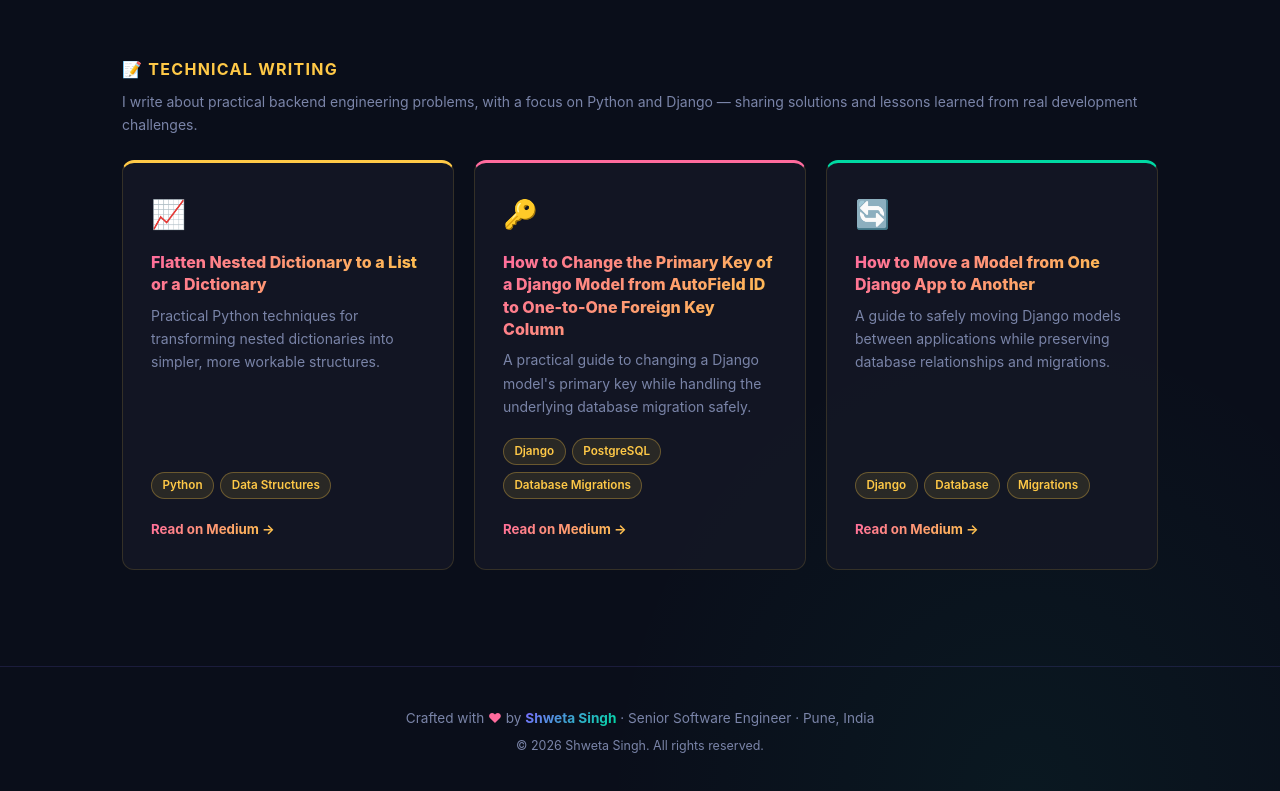
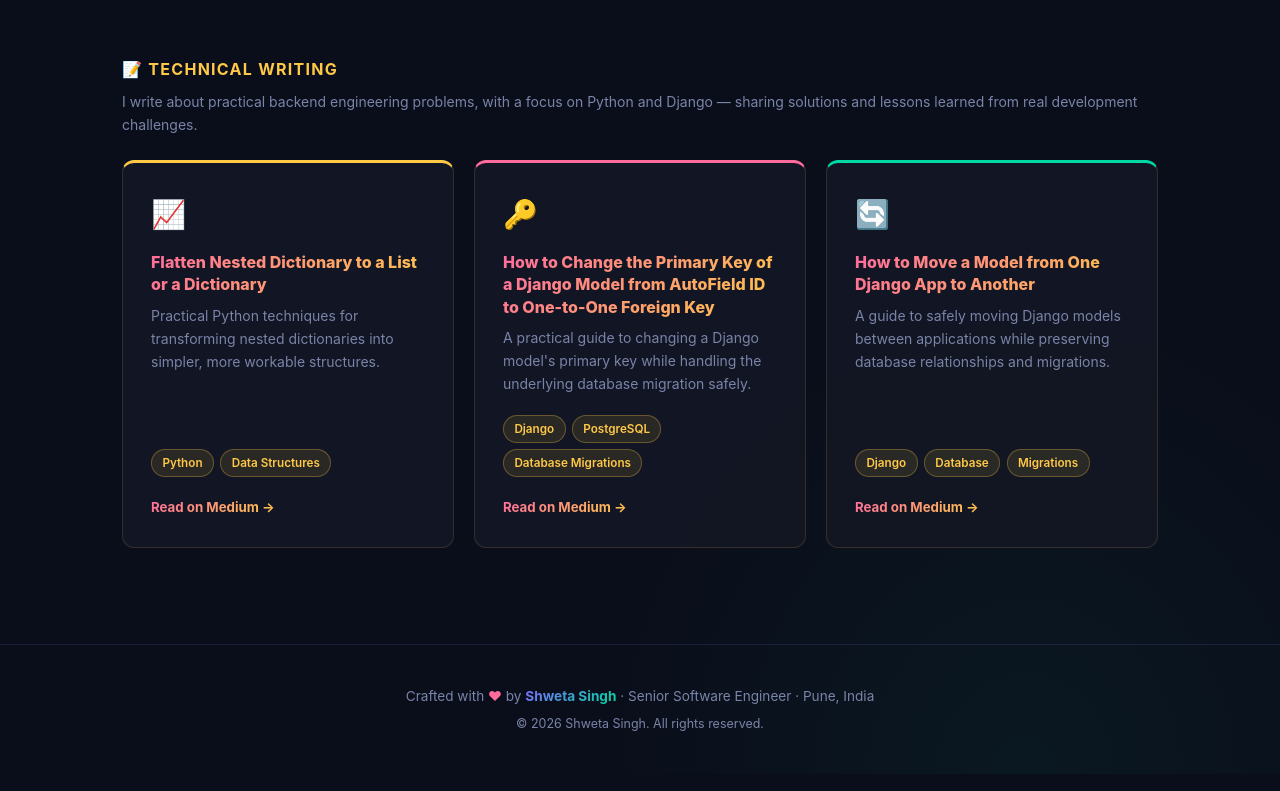
Before and after one commit to shwetasinghh/shwetasinghh.github.io, a plain HTML site: page projects.html in a window 1280 px wide. Shown: the part 1366-2157 px from the top of the page. Drawn offline with Linux system fonts and the light colour scheme.

Commit message:
update resume

```diff
--- a/projects.html
+++ b/projects.html
@@ -253,7 +253,7 @@
 
       <div class="writing-card reveal">
         <div class="writing-icon">&#128273;</div>
-        <div class="writing-title">How to Change the Primary Key of a Django Model from AutoField ID to One-to-One Foreign Key Column</div>
+        <div class="writing-title">How to Change the Primary Key of a Django Model from AutoField ID to One-to-One Foreign Key</div>
         <p class="writing-desc">A practical guide to changing a Django model's primary key while handling the underlying database migration safely.</p>
         <div class="writing-tags">
           <span class="writing-tag">Django</span>
```
Also changed, not shown: 1 other file.
